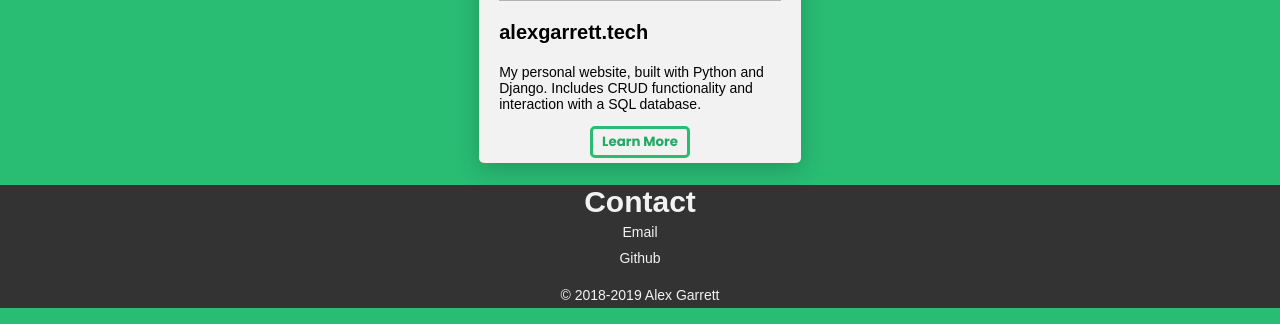
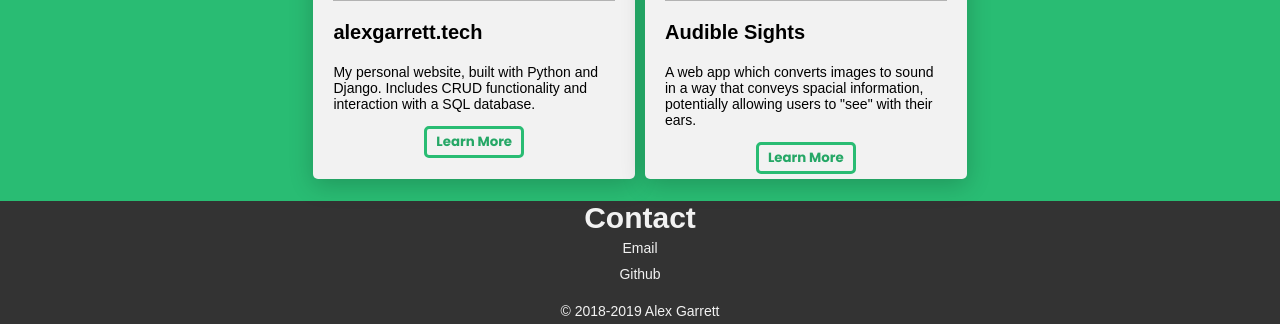
Before and after one commit to amgarrett09/alexgarrett.tech, a Django app: template templates/blog/home.html in a window 1280 px wide. Shown: the part 1554-1878 px from the top of the page. Run offline with Django 3.2, Linux system fonts and the light colour scheme; the template is opened without the code that fills it, so the values that code supplies are empty.

Commit message:
added new project to home page

```diff
--- a/static/blog/css/home.css
+++ b/static/blog/css/home.css
@@ -186,6 +186,8 @@ section {
     box-shadow: 0 6px 25px rgba(0,0,0,0.2);
     width: 22vw;
     padding: 5px 20px 5px 20px;
+    margin-left: 5px;
+    margin-right: 5px;
 }
 .projectbox > p {
     font-size: 1.4rem;
--- a/static/blog/js/home.js
+++ b/static/blog/js/home.js
@@ -1,11 +1,14 @@
-const popupDict = {"django-blog-button": "django-blog-popup"};
+const popupDict = {
+  "django-blog-button": "django-blog-popup",
+  "audible-sights-button": "audible-sights-popup"
+};
 
 const projectButtons = document.querySelectorAll(".projectdetail");
 
 const closelinks = document.querySelectorAll(".close-popup");
 
 // Setting up buttons to display detail about projects
-projectButtons.forEach((button) => {
+projectButtons.forEach(button => {
   button.addEventListener("click", function() {
     const popupId = popupDict[this.id];
     const popup = document.getElementById(popupId);
@@ -16,15 +19,15 @@ projectButtons.forEach((button) => {
 });
 
 // Setting up links to close popups
-closelinks.forEach((link) => {
+closelinks.forEach(link => {
   link.addEventListener("click", function(event) {
     event.preventDefault();
     const activePopup = document.querySelector(".active-popup");
     activePopup.classList.toggle("active-popup");
     activePopup.classList.toggle("pop-disabled");
-        popup.setAttribute("aria-hidden", "true");
-    })
-})
+    activePopup.setAttribute("aria-hidden", "true");
+  });
+});
 
 // Smooth scrolling
 const links = document.querySelectorAll("a");
@@ -32,12 +35,13 @@ links.forEach(link => {
   if (link.hash) {
     link.addEventListener("click", function(event) {
       event.preventDefault();
-            document.querySelector(this.hash)
-                .scrollIntoView({behavior: 'smooth'});
+      document.querySelector(this.hash).scrollIntoView({ behavior: "smooth" });
     });
   }
 });
 
 // Setting focus to main content when user clicks "skip to main content"
-const skipLink = document.querySelector(".skip-to-content")
-skipLink.addEventListener("click", () => document.querySelector(".learnmore").focus())
+const skipLink = document.querySelector(".skip-to-content");
+skipLink.addEventListener("click", () =>
+  document.querySelector(".learnmore").focus()
+);
--- a/templates/blog/home.html
+++ b/templates/blog/home.html
@@ -2,12 +2,15 @@
 <!DOCTYPE html>
 <html lang="en">
   <head>
-    <meta charset="UTF-8">
-    <meta name="viewport" content="width=device-width, initial-scale=1.0">
-    <meta http-equiv="X-UA-Compatible" content="ie=edge">
+    <meta charset="UTF-8" />
+    <meta name="viewport" content="width=device-width, initial-scale=1.0" />
+    <meta http-equiv="X-UA-Compatible" content="ie=edge" />
     <title>Alex Garrett - Full Stack Web Developer</title>
-    <link rel="stylesheet" href="{%static 'blog/css/home.css' %}">
-    <link href="https://fonts.googleapis.com/css?family=Poppins:400,700|Raleway" rel="stylesheet">
+    <link rel="stylesheet" href="{%static 'blog/css/home.css' %}" />
+    <link
+      href="https://fonts.googleapis.com/css?family=Poppins:400,700|Raleway"
+      rel="stylesheet"
+    />
   </head>
   <body>
     <a href="#content" class="skip-to-content" tabindex="0">Skip to Content</a>
@@ -21,30 +24,30 @@
       <div class="header-text">
         <h1>Alex Garrett</h1>
         <h2>Full stack web developer</h2>
-            <br>
+        <br />
         <a href="#about" accesskey="s" class="learnmore">
           <strong>See my work</strong>
         </a>
       </div>
-
     </header>
     <main id="content">
       <section class="about" id="about">
-            <br>
-            <br>
+        <br />
+        <br />
         <h1>About</h1>
-            <p>Hi there, I'm <strong class="greenstrong">Alex Garrett</strong>, a
-                full stack web developer from Michigan. I'm passionte about
-                building secure and performant web services, and I prioritize writing
-                code that is <strong class="greenstrong">clear</strong>,
+        <p>
+          Hi there, I'm <strong class="greenstrong">Alex Garrett</strong>, a
+          full stack web developer from Michigan. I'm passionte about building
+          secure and performant web services, and I prioritize writing code that
+          is <strong class="greenstrong">clear</strong>,
           <strong class="greenstrong">concise</strong>, and
-                <strong class="greenstrong">correct</strong>.
-                I'm highly self-motivated, and I'm always learning something new.
-                See what I have to offer below!
+          <strong class="greenstrong">correct</strong>. I'm highly
+          self-motivated, and I'm always learning something new. See what I have
+          to offer below!
         </p>
-            <br>
+        <br />
         <h2>Skills</h2>
-            <br>
+        <br />
         <div class="skills">
           <div class="skillbox">
             <h3>Front End</h3>
@@ -64,75 +67,161 @@
             <p><strong>Writing documentation</strong></p>
           </div>
         </div>
-            <br>
-            <br>
+        <br />
+        <br />
       </section>
       <section class="projects" id="work">
-            <br>
-            <br>
+        <br />
+        <br />
         <h1>Projects</h1>
-            <br>
+        <br />
         <div class="project-display">
           <div class="projectbox">
             <div class="projectimage">
-                        <img src="/static/blog/images/projects/blog_thumbnail.png"
-                            alt="Blog thumbnail">
+              <img
+                src="/static/blog/images/projects/blog_thumbnail.png"
+                alt="Blog thumbnail"
+              />
             </div>
             <h3>alexgarrett.tech</h3>
-                    <p>My personal website, built with Python and Django.
-                        Includes CRUD functionality and interaction with a
-                        SQL database.
+            <p>
+              My personal website, built with Python and Django. Includes CRUD
+              functionality and interaction with a SQL database.
             </p>
             <div style="text-align:center">
-                            <button aria-haspopup="true" class="projectdetail" id="django-blog-button">
+              <button
+                aria-haspopup="true"
+                class="projectdetail"
+                id="django-blog-button"
+              >
+                <strong>Learn More</strong>
+              </button>
+            </div>
+          </div>
+
+          <div class="projectbox">
+            <div class="projectimage">
+              <img
+                src="/static/blog/images/projects/audible_sights_thumbnail.png"
+                alt="Audible Sights thumbnail"
+              />
+            </div>
+            <h3>Audible Sights</h3>
+            <p>
+              A web app which converts images to sound in a way that conveys
+              spacial information, potentially allowing users to "see" with
+              their ears.
+            </p>
+            <div style="text-align:center">
+              <button
+                aria-haspopup="true"
+                class="projectdetail"
+                id="audible-sights-button"
+              >
                 <strong>Learn More</strong>
               </button>
             </div>
           </div>
         </div>
-            <br>
-            <br>
+        <br />
+        <br />
       </section>
       <section class="contact" id="contact">
         <h1>Contact</h1>
-            <p><a href="mailto:alex@alexgarrett.tech" class="contactlink">Email</a></p>
-            <p><a target="_blank" href="https://github.com/amgarrett09" class="contactlink">Github</a></p>
-            <br>
+        <p>
+          <a href="mailto:alex@alexgarrett.tech" class="contactlink">Email</a>
+        </p>
+        <p>
+          <a
+            target="_blank"
+            href="https://github.com/amgarrett09"
+            class="contactlink"
+            >Github</a
+          >
+        </p>
+        <br />
         <p>&copy; 2018-2019 Alex Garrett</p>
       </section>
     </main>
 
-    <div class="project-popup pop-disabled" aria-hidden="true" id="django-blog-popup">
+    <div
+      class="project-popup pop-disabled"
+      aria-hidden="true"
+      id="django-blog-popup"
+    >
       <div style="text-align: right">
         <button class="close-popup">Close</button>
       </div>
       <h1>alexgarrett.tech</h1>
       <p>
-            <strong>Challenge</strong>: I needed a web-site and a blog to showcase the projects
-            I'm working on. The blog app needed to allow me to easily
+        <strong>Challenge</strong>: I needed a web-site and a blog to showcase
+        the projects I'm working on. The blog app needed to allow me to easily
         create, edit, and publish posts, all while having good security.
       </p>
       <p>
-            <strong>Solution</strong>: I built a blog app from the ground up with the help of
-            the Django web framework. I learned about MVC-style web development,
-            writing models to handle database entries, and using Python functions
-            to serve the content to the user. I implemented forms for post-creation
-            that have Markdown support, and on the back-end there is robust validation
-            and HTML-escaping to prevent cross-site scripting and similar attacks.
+        <strong>Solution</strong>: I built a blog app from the ground up with
+        the help of the Django web framework. I learned about MVC-style web
+        development, writing models to handle database entries, and using Python
+        functions to serve the content to the user. I implemented forms for
+        post-creation that have Markdown support, and on the back-end there is
+        robust validation and HTML-escaping to prevent cross-site scripting and
+        similar attacks.
       </p>
       <p>
-            <strong>Result</strong>: The blog on alexgarrett.tech is fast and reliable application
-            that has exactly the features I need without bloat. Additionally,
-            the app is secure, preventing XSS and CSRF attacks. In the process
-            of building it I also became quite familiar with Django and Python.
+        <strong>Result</strong>: The blog on alexgarrett.tech is fast and
+        reliable application that has exactly the features I need without bloat.
+        Additionally, the app is secure, preventing XSS and CSRF attacks. In the
+        process of building it I also became quite familiar with Django and
+        Python.
       </p>
       <div style="text-align:center">
         <a target="_blank" href="{% url 'blog-index' %}">
           <button class="viewproject"><strong>View Site</strong></button>
         </a>
       </div>
-        <br>
-        <br>
+      <br />
+      <br />
+    </div>
+
+    <div
+      class="project-popup pop-disabled"
+      aria-hidden="true"
+      id="audible-sights-popup"
+    >
+      <div style="text-align: right">
+        <button class="close-popup">Close</button>
+      </div>
+      <h1>Audible Sights</h1>
+      <p>
+        <strong>Challenge</strong>: I was fascinated by research on neuroplasticity
+        which appeared to show that humans (and other animals) who lose their
+        sight can learn to "see" with other senses. I wanted to create a web
+        app that would illustrate how "seeing with sound" might work.
+      </p>
+      <p>
+        <strong>Solution</strong>: I used vanilla JavaScript and the browser's
+        Web Audio API to convert images to sound. Image luminocity data is
+        converted into gain values which are fed to numerous Web Audio oscillators.
+        The gain data is updated by scanning images left to right. I used
+        ES6 classes to make the image conversion its own module with a relatively
+        simply API, and I used Webpack to compress the JavaScript files and to
+        transpile them to an older version of JavaScript with more compatability.
+      </p>
+      <p>
+        <strong>Result</strong>: Audible Sights is a good proof of concept which
+        shows how devices or apps which help the blind see with their ears could
+        work. Users can try out the conversion on pre-set demo images, or upload
+        their own images to experience what they sound like. The API for the image
+        conversion itself is also easy-to-use and the image conversion module
+        could be easily reused if the app's features were to be expanded.
+      </p>
+      <div style="text-align:center">
+        <a target="_blank" href="https://audible-sights.herokuapp.com">
+          <button class="viewproject"><strong>View Site</strong></button>
+        </a>
+      </div>
+      <br />
+      <br />
     </div>
   </body>
   <!--smooth-scroll polyfill-->
```
Lines whose indentation alone changed are shown as unchanged.
